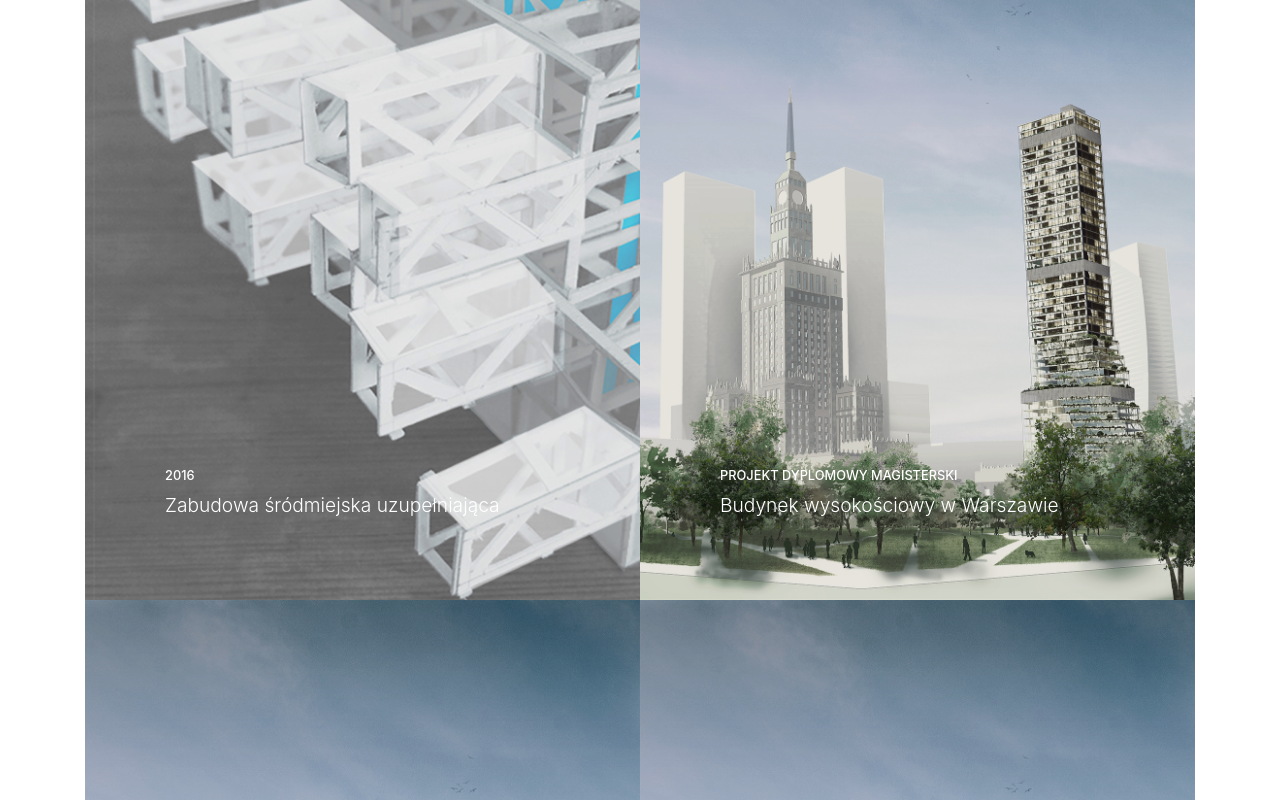
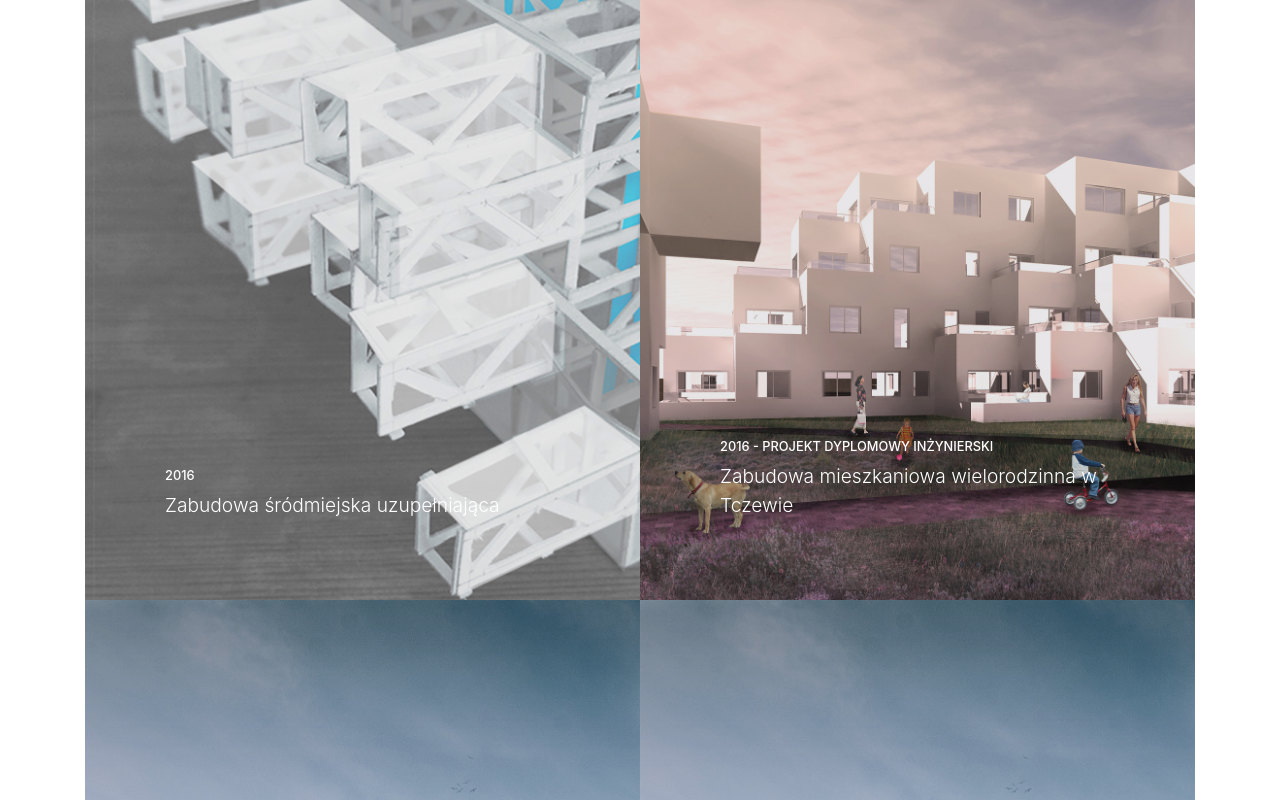
Before and after one commit to agatapolkowska/agatapolkowska.github.io, a website with bundled scripts: page index.html in a window 1280 px wide. Shown: the part 3485-4285 px from the top of the page. Built offline with nearby package versions, Linux system fonts and the light colour scheme.

Commit message:
[Portfolio] add: 1/2 inz

```diff
--- a/index.html
+++ b/index.html
@@ -162,7 +162,7 @@
             <a class="portfolio-item" href="img/por1.jpg" target="_blank">
               <span class="caption">
                 <span class="caption-content">
-                  <h2>2018</h2>
+                  <h2>2018 - PROJEKT DYPLOMOWY MAGISTERSKI</h2>
                   <p class="mb-0">Budynek wysokościowy w Warszawie</p>
                 </span>
               </span>
@@ -222,11 +222,11 @@
             <a class="portfolio-item" href="img/por1.jpg" target="_blank">
               <span class="caption">
                 <span class="caption-content">
-                  <h2>Projekt dyplomowy magisterski</h2>
-                  <p class="mb-0">Budynek wysokościowy w Warszawie</p>
+                  <h2>2016 - PROJEKT DYPLOMOWY INŻYNIERSKI</h2>
+                  <p class="mb-0">Zabudowa mieszkaniowa wielorodzinna w Tczewie</p>
                 </span>
               </span>
-              <img class="img-fluid" src="img/portfolio-1.jpg" alt="">
+              <img class="img-fluid" src="img/portfolio-6.jpg" alt="">
             </a>
           </div>
 
```
Also changed, not shown: img/portfolio-6.jpg (added).
